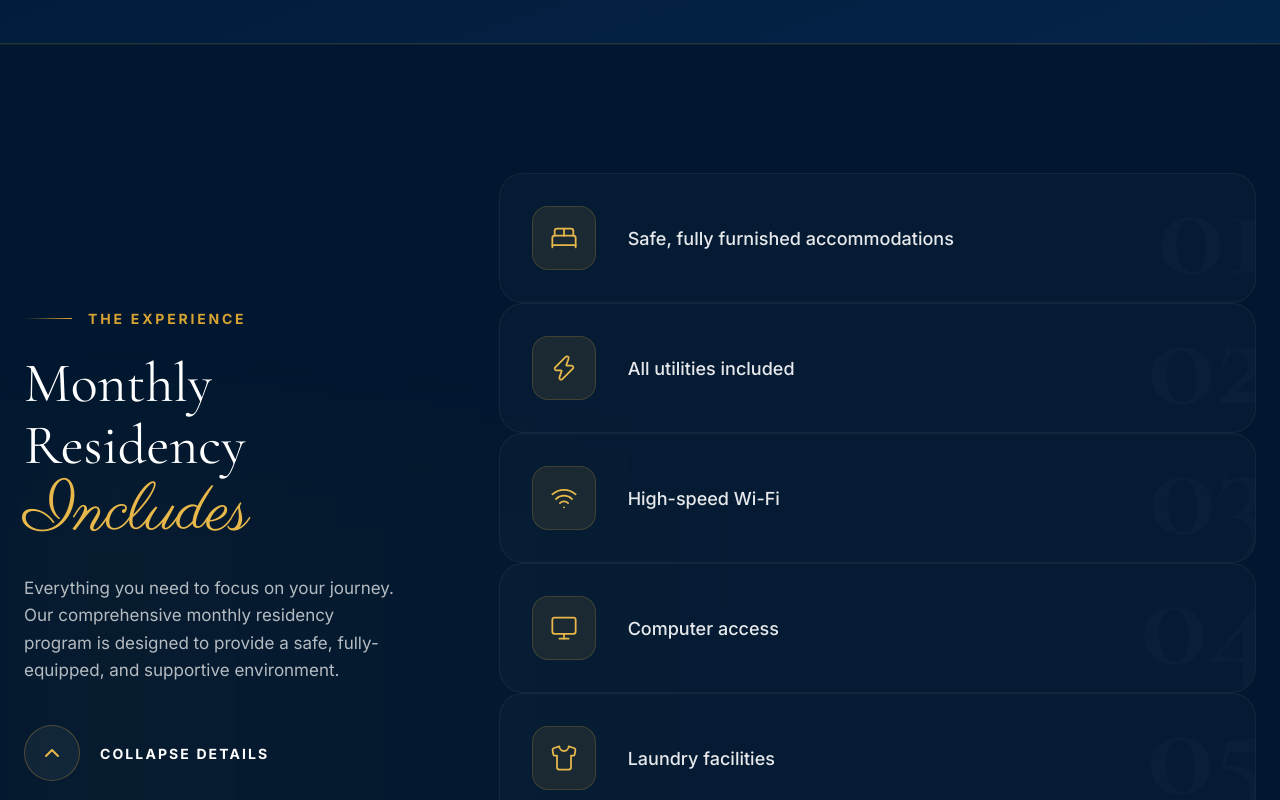
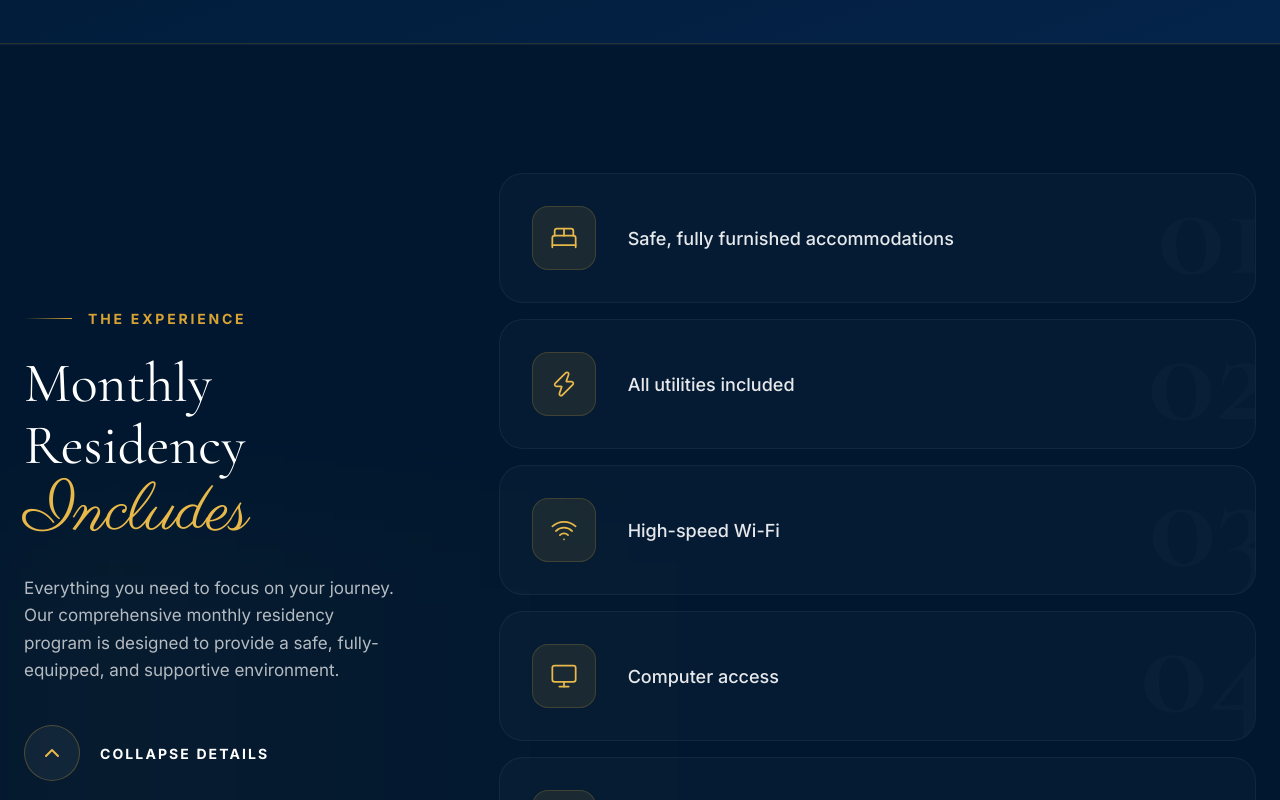
Before and after one commit to HiddenGems810/grace-website, a Next.js app: page / in a window 1280 px wide. Shown: the part 2000-2800 px from the top of the page. Built offline with nearby package versions, Linux system fonts and the light colour scheme; a web font is replaced by a local one.

Commit message:
Fix flex layout gap for ProgramsGrid amenities list

```diff
--- a/components/sections/ProgramsGrid.tsx
+++ b/components/sections/ProgramsGrid.tsx
@@ -89,7 +89,7 @@ export function ProgramsGrid() {
                   className="overflow-hidden"
                 >
                   <div className="flex flex-col gap-4 pb-4">
-                    <ScrollReveal isStaggerContainer staggerChildren={0.08}>
+                    <ScrollReveal isStaggerContainer staggerChildren={0.08} className="flex flex-col gap-4">
                       {PROGRAMS.map((program, index) => {
                         const Icon = program.icon;
                         const number = String(index + 1).padStart(2, "0");
```
